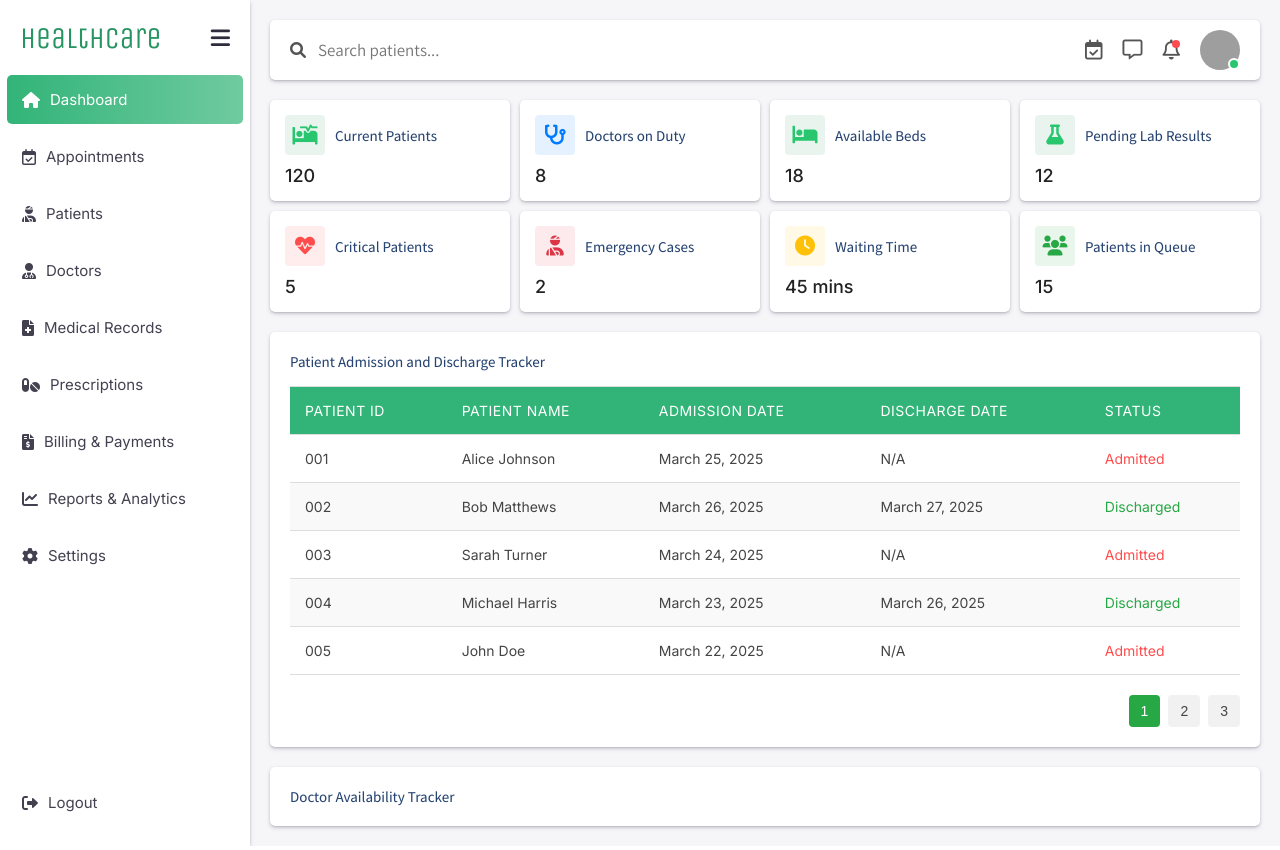
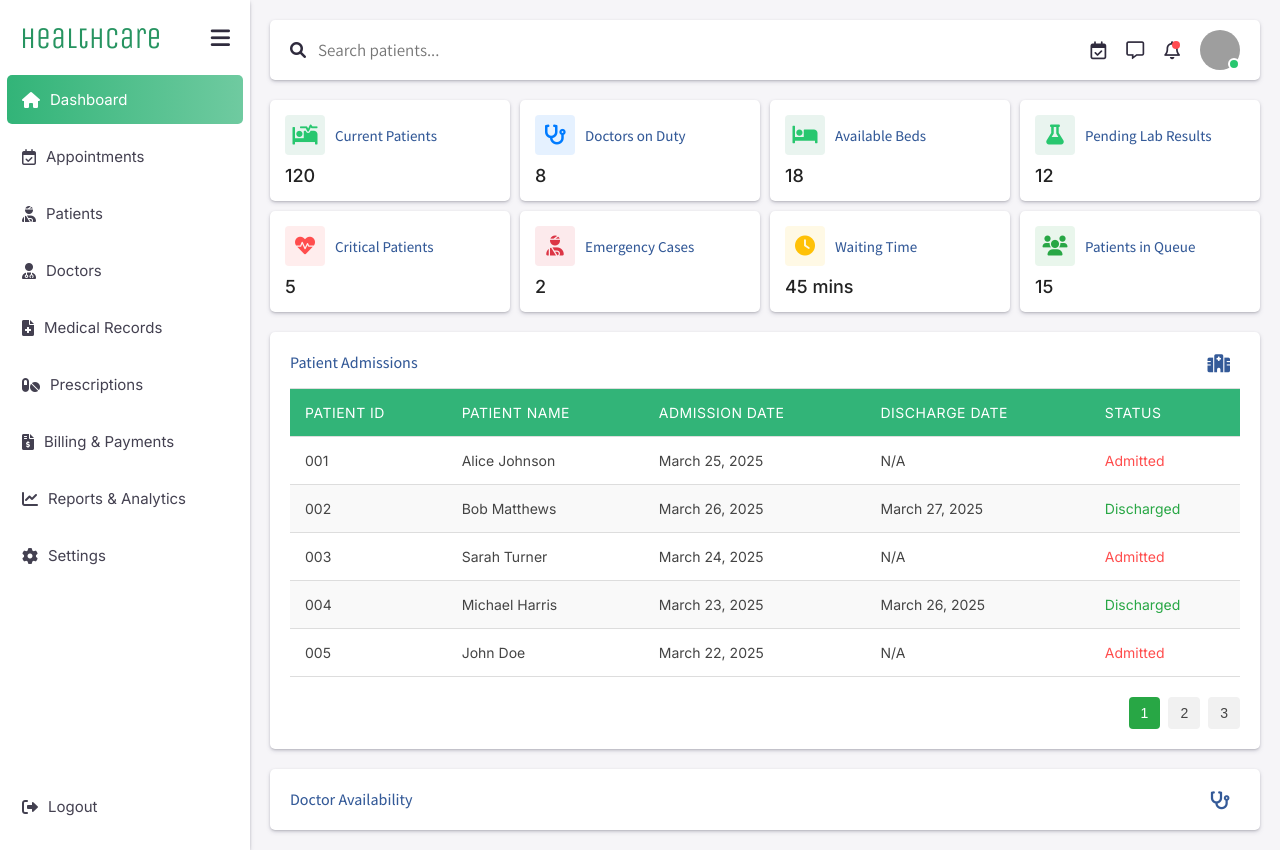
Before and after one commit to joseph-johnson27001/healthcare-dashboard, a Vue app: page / in a window 1280 px wide. Built offline with nearby package versions, Linux system fonts and the light colour scheme; grey boxes are pictures that could not be loaded.

Commit message:
Table Icons

```diff
--- a/src/App.vue
+++ b/src/App.vue
@@ -14,14 +14,13 @@
           :iconContainerColor="kpi.iconContainerColor"
         />
       </div>
-
       <!-- Patient Admission Table Card -->
-      <TableCard title="Patient Admission and Discharge Tracker">
+      <TableCard title="Patient Admissions" :iconClass="'fas fa-hospital'">
         <PatientAdmissionTable :patients="patients" />
       </TableCard>
 
       <!-- Doctor Availability Table Card -->
-      <TableCard title="Doctor Availability Tracker">
+      <TableCard title="Doctor Availability" :iconClass="'fas fa-stethoscope'">
         <DoctorAvailabilityTable />
       </TableCard>
     </div>
@@ -32,7 +31,7 @@
 import SideBar from "./components/Navigation/SideBar.vue";
 import TopCard from "./components/UI/TopCard.vue";
 import KPICard from "./components/UI/KPICard.vue";
-import TableCard from "./components/UI/TableCard.vue"; // Import the TableCard component
+import TableCard from "./components/UI/TableCard.vue";
 import PatientAdmissionTable from "./components/Tables/PatientAdmissionTable.vue";
 import DoctorAvailabilityTable from "./components/Tables/DoctorAvailabilityTable.vue";
 
@@ -42,7 +41,7 @@ export default {
     SideBar,
     TopCard,
     KPICard,
-    TableCard, // Register the TableCard component here
+    TableCard,
     PatientAdmissionTable,
     DoctorAvailabilityTable,
   },
@@ -100,8 +99,6 @@ export default {
           iconContainerColor: "rgba(40, 167, 69, 0.1)",
         },
       ],
-
-      // Patient data moved to App.vue
       patients: [
         {
           id: "001",
--- a/src/components/Tables/PatientAdmissionTable.vue
+++ b/src/components/Tables/PatientAdmissionTable.vue
@@ -34,7 +34,6 @@
 
     <!-- Pagination Controls -->
     <div class="pagination">
-      <!-- Page Numbers -->
       <div class="page-numbers">
         <button
           v-for="pageNumber in totalPages"
--- a/src/components/UI/KPICard.vue
+++ b/src/components/UI/KPICard.vue
@@ -65,7 +65,7 @@ export default {
   margin-bottom: 10px;
   font-size: 15px;
   font-weight: 500;
-  color: #274472;
+  color: #345a98;
 }
 
 .icon-container {
--- a/src/components/UI/TableCard.vue
+++ b/src/components/UI/TableCard.vue
@@ -2,6 +2,7 @@
   <div class="card">
     <div class="card-header">
       <span class="card-title">{{ title }}</span>
+      <i :class="iconClass"></i>
     </div>
     <div class="card-content">
       <slot></slot>
@@ -13,6 +14,10 @@
 export default {
   props: {
     title: {
+      type: String,
+      required: true,
+    },
+    iconClass: {
       type: String,
       required: true,
     },
@@ -38,8 +43,16 @@ export default {
   font-family: "Assistant", sans-serif;
   display: flex;
   align-items: center;
-  font-size: 15px;
+  justify-content: space-between;
+  width: 100%;
+  font-size: 16px;
   font-weight: 500;
-  color: #274472;
+  color: #345a98;
+}
+
+.card-header i {
+  color: #345a98;
+  margin-right: 10px;
+  font-size: 18px;
 }
 </style>
--- a/src/components/UI/TopCard.vue
+++ b/src/components/UI/TopCard.vue
@@ -55,7 +55,7 @@ export default {
 
 .search-area i {
   margin-right: 10px;
-  color: #555;
+  color: rgba(47, 43, 61);
 }
 
 .search-area input {
@@ -74,9 +74,9 @@ export default {
 }
 
 .icon-area i {
-  font-size: 20px;
+  font-size: 18px;
   cursor: pointer;
-  color: #555;
+  color: rgba(47, 43, 61);
   position: relative;
 }
 
```
